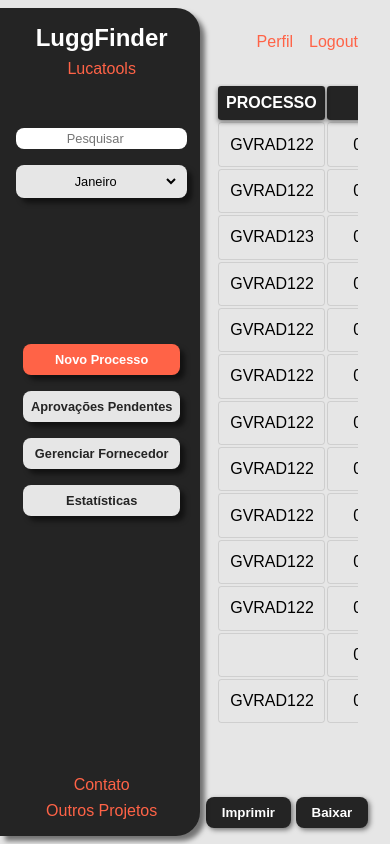
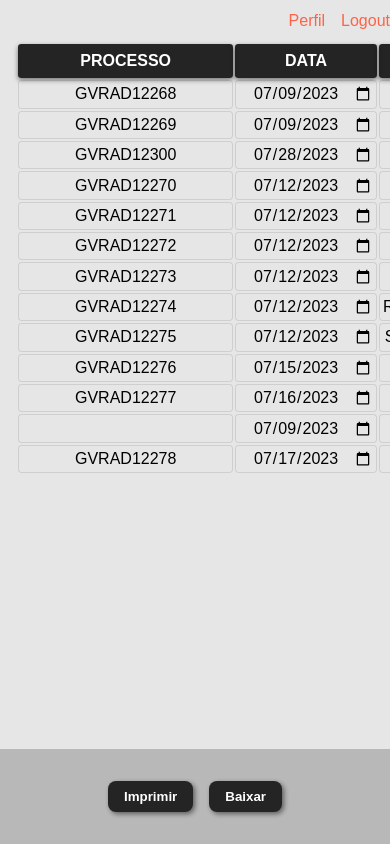
Before and after one commit to Lukardoso/luggfinder, a Flask app: page /user in a window 390 px wide. Run offline with Flask 3, Linux system fonts and the light colour scheme; parts of the project's set-up code (start-up, migrations or seed data) failed here and were passed over.

Commit message:
Add some styles and temporary mobile ui

```diff
--- a/luggfinder/luggfinder/static/css/main.css
+++ b/luggfinder/luggfinder/static/css/main.css
@@ -193,8 +193,15 @@
     width: 200px;
 }
 
-#workarea th, td {
+#workarea th {
     padding: 0.5rem;
+    border-radius: 0.2rem;
+
+    text-align: center;
+}
+
+#workarea td {
+    padding: 0 0.2rem;
     border-radius: 0.2rem;
 
     text-align: center;
@@ -240,7 +247,7 @@
 
 .table-data input {
     width: 100%;
-    padding: 0.2rem;
+    padding: 0.6rem 0;
     border: none;
     background: transparent;
 
--- /dev/null
+++ b/luggfinder/luggfinder/static/css/mobile.css
@@ -0,0 +1,67 @@
+#ui {
+    /* height: 100vh; */
+    display: grid;
+    grid-template-rows: 5% 1fr 20%;
+
+    padding: 0;
+
+    overflow-x: scroll;
+}
+
+
+#side-menu {
+    display: none;
+}
+
+
+#nav-bar {
+    grid-row: 1 / 2;
+
+    background: var(--main-clr);
+    color: var(--main-font-clr);
+}
+
+
+#workarea {
+    grid-column: 1 / 3;
+    grid-row: 2 / 3;
+
+    background: var(--main-clr);
+
+    color: var(--main-font-clr);
+
+    overflow: revert;
+
+}
+
+#main-table {
+    position: revert;
+    background: var(--main-clr);
+}
+
+.table-data input {
+    width: fit-content;
+    padding: 0.2rem 0;
+    border: none;
+    background: transparent;
+
+    font-size: 1rem;
+    text-align: center;
+}
+
+#actions-btn {
+    position: absolute;
+    bottom: 0;
+    left: 0;
+
+    width: 100%;
+
+    display: flex;
+    justify-content: center;
+    gap: 1rem;
+
+    justify-self: center;
+
+    padding: 2rem 0;
+    background: rgb(0, 0, 0, 0.2);
+}
--- a/luggfinder/luggfinder/templates/home.html
+++ b/luggfinder/luggfinder/templates/home.html
@@ -5,6 +5,7 @@
     <meta http-equiv="X-UA-Compatible" content="IE=edge">
     <meta name="viewport" content="width=device-width, initial-scale=1.0">
     <link rel="stylesheet" href="../static/css/main.css">
+    <link rel="stylesheet" media="screen and (max-width: 1000px)" href="../static//css/mobile.css">
     <title>{{ title }}</title>
 </head>
 <body>
--- a/luggfinder/raw_json.json
+++ /dev/null
@@ -1 +0,0 @@
-* restricted *
```
